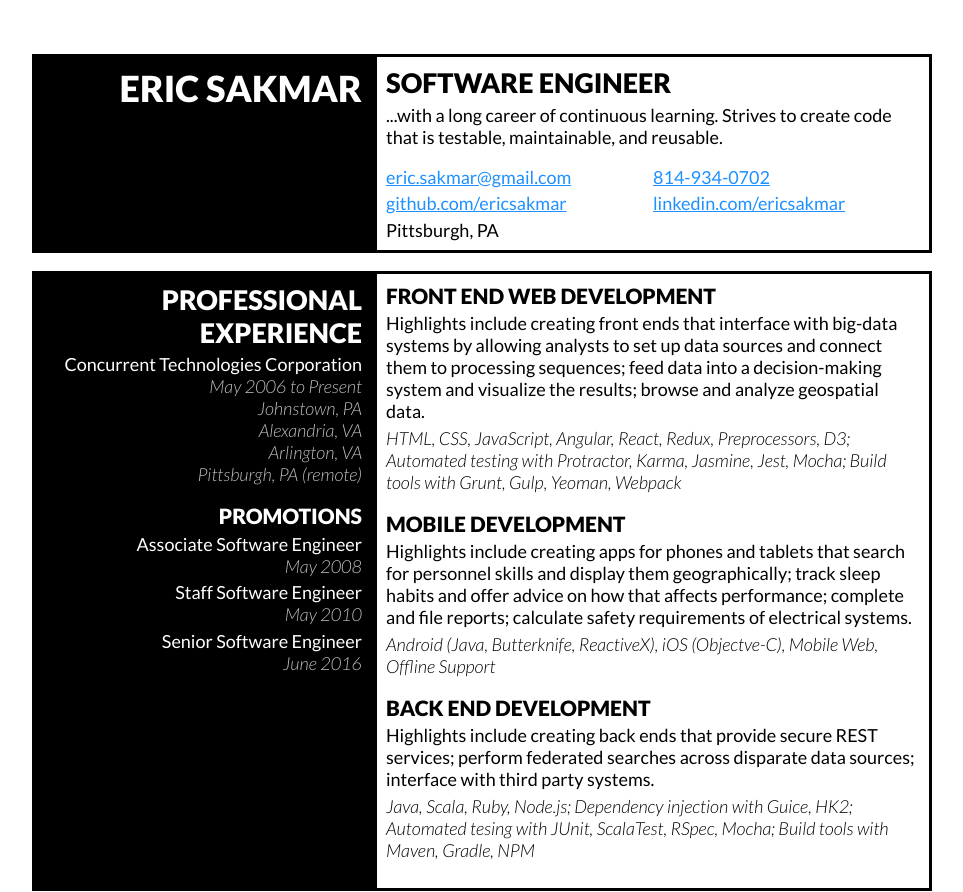
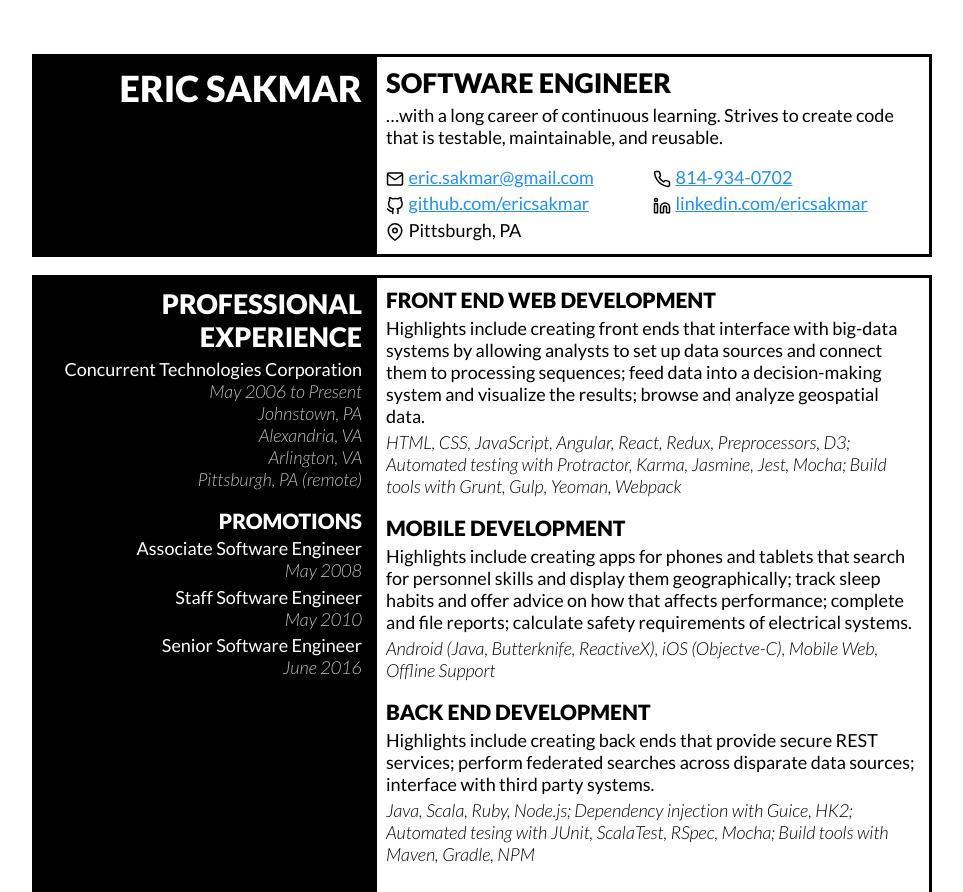
Before and after one commit to ericsakmar/resume-2018, a website: page src/index.html in a window 1280 px wide. Shown: the top 892 px of the page, without its empty margins (158-1121 px from the left). Drawn offline with nearby package versions, Linux system fonts and the light colour scheme; files that its build step writes are made by us from their sources; files whose address does not match are found by name.

Commit message:
adds icons

```diff
--- a/src/index.html
+++ b/src/index.html
@@ -18,15 +18,29 @@
     <section class="block contact">
       <h2 class="h">Software Engineer</h2>
       <p>
-        ...with a long career of continuous learning.
+        &#8230;with a long career of continuous learning.
         Strives to create code that is testable, maintainable, and reusable.
       </p>
       <p class="contact-info">
-        <a class="contact-link" href="mailto:eric.sakmar@gmail.com">eric.sakmar@gmail.com</a>
-        <a class="contact-link" href="tel:18149340702">814-934-0702</a>
-        <a class="contact-link" href="#">github.com/ericsakmar</a>
-        <a class="contact-link linked-in-icon" href="#">linkedin.com/ericsakmar</a>
-        Pittsburgh, PA
+        <a class="contact-link" href="mailto:eric.sakmar@gmail.com">
+          <img class="contact-icon" src="assets/mail.svg" inline />eric.sakmar@gmail.com
+        </a>
+
+        <a class="contact-link" href="tel:18149340702">
+          <img class="contact-icon" src="assets/phone.svg" inline />814-934-0702
+        </a>
+
+        <a class="contact-link" href="#">
+          <img class="contact-icon" src="assets/github.svg" inline />github.com/ericsakmar
+        </a>
+
+        <a class="contact-link" href="#">
+          <img class="contact-icon" src="assets/linkedin.svg" inline />linkedin.com/ericsakmar
+        </a>
+
+        <div class="contact-link">
+          <img class="contact-icon" src="assets/map-pin.svg" inline />Pittsburgh, PA
+        </div>
       </p>
     </section>
 
@@ -55,7 +69,7 @@
     <section class="block experience-details">
       <article>
         <h3 class="h">Front End Web Development</h3>
-        <p>
+        <p class="highlights">
           Highlights include creating front ends that
           interface with big-data systems by allowing analysts to set up data sources and connect them to processing sequences;
           feed data into a decision-making system and visualize the results;
--- a/src/style.styl
+++ b/src/style.styl
@@ -69,6 +69,12 @@ p
   display block
   margin-bottom 0.25em
 
+.contact-icon
+  width 1em
+  margin-right 0.25em
+  position relative
+  top 0.25em
+
 .details
   font-weight 300
   font-style italic
```
Also changed, not shown: gulpfile.js (+8 -4 lines), assets/github.svg (added), assets/linkedin.svg (added), assets/mail.svg (added), assets/map-pin.svg (added), assets/phone.svg (added), 1 other file.
